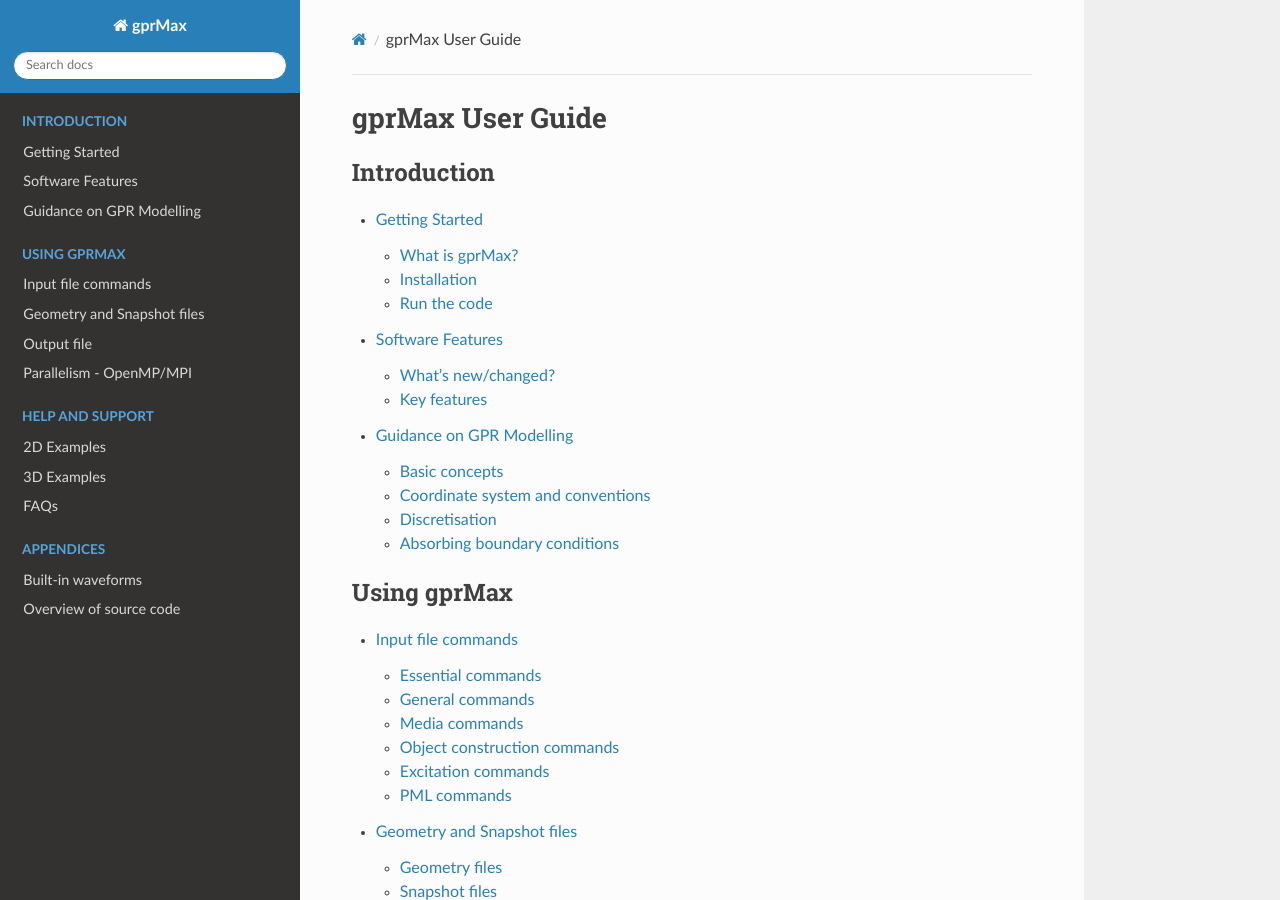
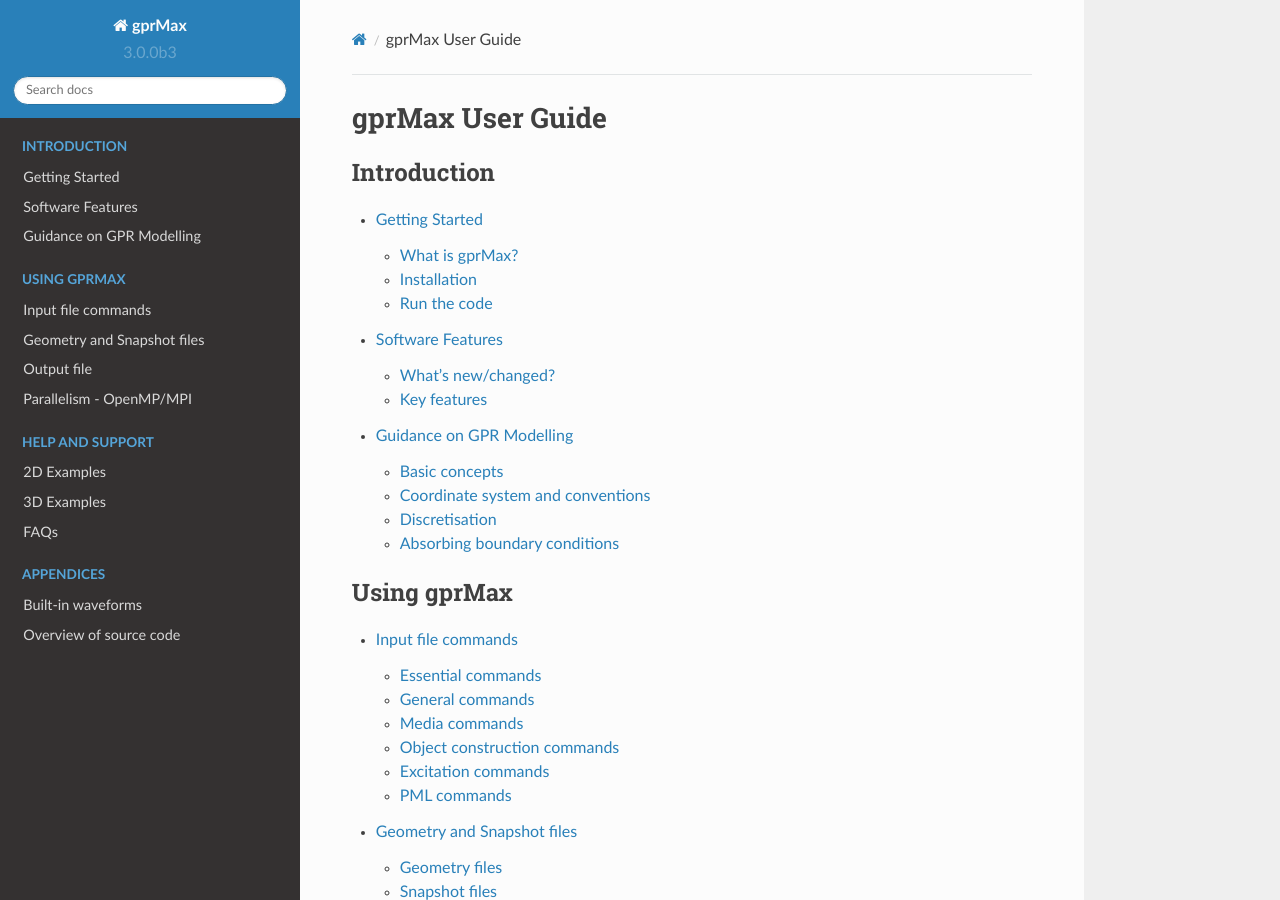
Before and after one commit to gprMax/gprMax, a Sphinx documentation site: the page built from docs/source/index.rst, in a window 1280 px wide and 900 px high. Built offline with Sphinx 7.4.7 and the Read the Docs theme 2.0.0, drawn with Linux system fonts in a browser that asks for light colours.

Commit message:
Return to manual setting of version number in docs cons.py file.

```diff
--- a/docs/source/conf.py
+++ b/docs/source/conf.py
@@ -68,7 +68,8 @@
 #
 # The short X.Y version.
 # Read version number from gprMax/gprMax.py
-version = re.search('^__version__\s*=\s*\'(.*)\'', open('../../gprMax/gprMax.py').read(), re.M).group(1)
+#version = re.search('^__version__\s*=\s*\'(.*)\'', open('../../gprMax/gprMax.py').read(), re.M).group(1)
+version = '3.0.0b3'
 # The full version, including alpha/beta/rc tags.
 release = version + '(Bowmore)'
 
```
